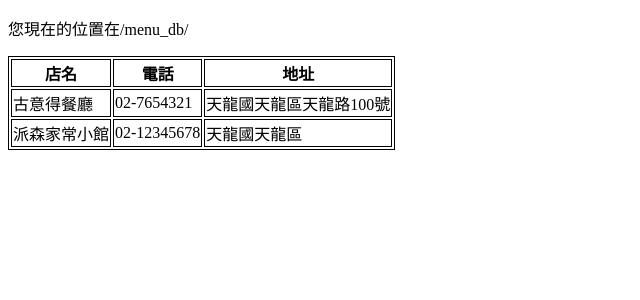
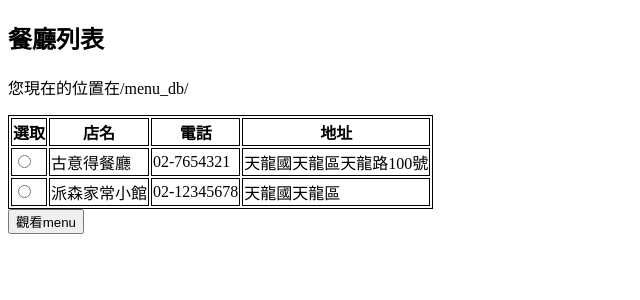
Before and after one commit to badguy361/Django-Tutorial, a Django app: page /menu_db/ in a window 1280 px wide. Shown: the top 300 px of the page, without its empty margins (0-640 px from the left). Run offline with Django 3.2, Linux system fonts and the light colour scheme; data comes from the database, SQL or seed files in the repository.

Commit message:
form and get

```diff
--- a/form_test/views.py
+++ b/form_test/views.py
@@ -54,5 +54,5 @@ def welcome(request): # get test
         return render(request, 'welcome.html', locals())
 
 def get_menu(request):
-    foods = Food.objects.all()
+    foods = Food.objects.get(id=request.GET['id'])
     return render(request, 'get_menu.html', locals())
--- a/templates/menu_db.html
+++ b/templates/menu_db.html
@@ -14,15 +14,19 @@
 </head>
 
 <body>
+    <h2>餐廳列表</h2>
+    <form action="/get_menu/" method="get">
         <p>您現在的位置在{{ path }}</p>
         <table>
             <tr>
+                <th>選取</th>
                 <th>店名</th>
                 <th>電話</th>
                 <th>地址</th>
             </tr>
             {% for r in restaurants %}
             <tr>
+                <td> <input type="radio" name="id" value="{{r.id}}"> </td>
                 <td>{{ r.name }}</td>
                 <td>{{ r.phone_number }}</td>
                 <td>{{ r.address }}</td>
@@ -50,6 +54,8 @@
             </tr>
             {% endfor %}
         </table>
+        <input type="submit" value="觀看menu">
+    </form>
 </body>
 
 </html>
```
Also changed, not shown: templates/get_menu.html (+4 -6 lines). Lines whose indentation alone changed are shown as unchanged.
